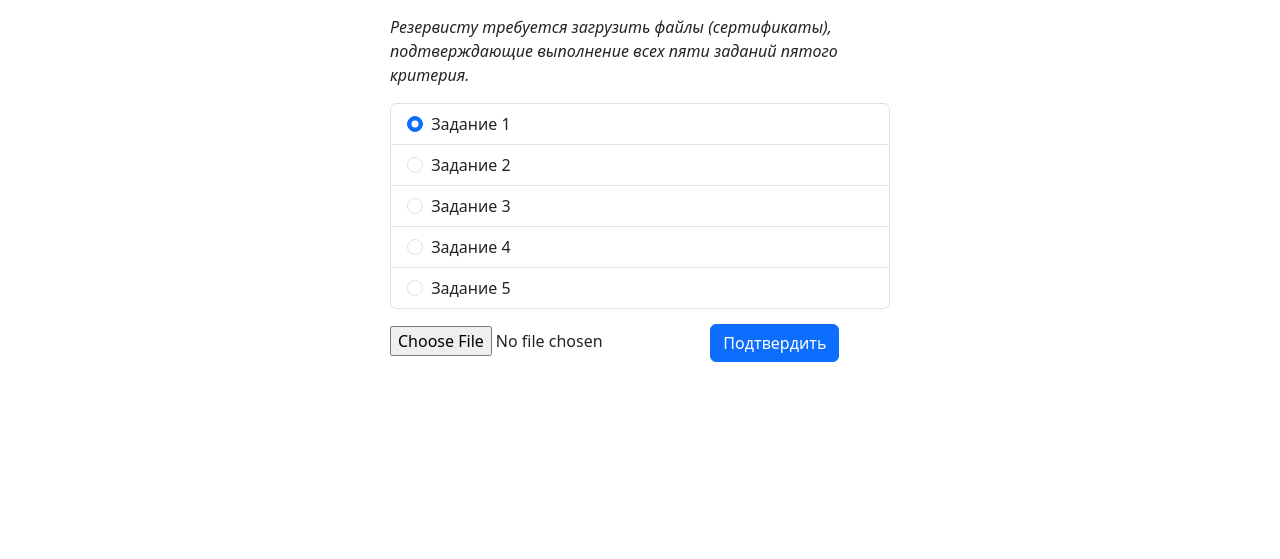
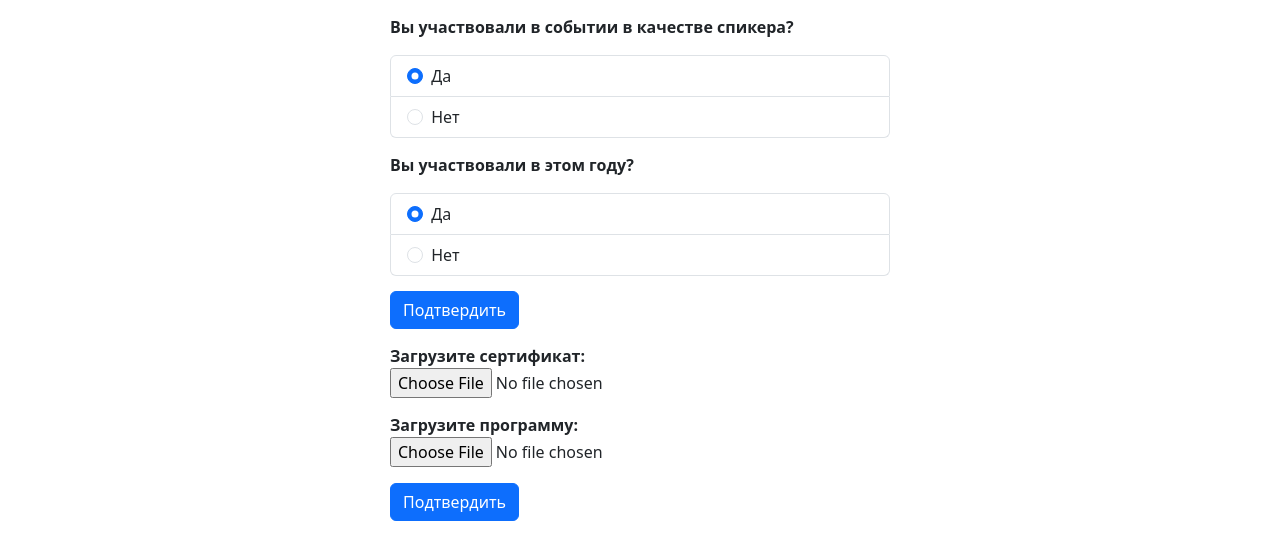
Before and after one commit to iGTsan/hackaton_2023, a plain HTML site: page pages/add_file_user.html in a window 1280 px wide. Shown: the part 215-774 px from the top of the page. Drawn offline with nearby package versions, Linux system fonts and the light colour scheme.

Commit message:
new add_file_user

```diff
--- a/pages/add_file_user.html
+++ b/pages/add_file_user.html
@@ -21,38 +21,45 @@ GLhlTQ8iRABdZLl6O3oVMWSktQOp6b7In1Zl3/Jr59b6EGGoI1aFkw7cmDA6j6gD" crossorigin="a
   </div>
   <div class="body">
     <form id="form_update">
-      <p><em>Резервисту требуется загрузить файлы (сертификаты), подтверждающие выполнение всех пяти заданий пятого критерия.</em></p>
+      <p><b>Вы участвовали в событии в качестве спикера?</b></p>
       <input type="hidden" name="form_id" value="5">
       <div style="margin-bottom: 15px;">
         <div class="list-group">
           <div class="list-group-item">
-            <input class="form-check-input me-1" type="radio" name="listGroupTask" value="1" id="firstTask" checked>
-            <label class="form-check-label" for="firstTask">Задание 1</label>
+            <input class="form-check-input me-1" type="radio" name="listGroupAsk1" value="1" id="firstAsk" checked>
+            <label class="form-check-label" for="firstAsk">Да</label>
           </div>
           <div class="list-group-item">
-            <input class="form-check-input me-1" type="radio" name="listGroupTask" value="2" id="secondTask">
-            <label class="form-check-label" for="secondTask">Задание 2</label>
-          </div>
-          <div class="list-group-item">
-            <input class="form-check-input me-1" type="radio" name="listGroupTask" value="3" id="thirdTask">
-            <label class="form-check-label" for="thirdTask">Задание 3</label>
-          </div>
-          <div class="list-group-item">
-            <input class="form-check-input me-1" type="radio" name="listGroupTask" value="4" id="fourthTask">
-            <label class="form-check-label" for="fourthTask">Задание 4</label>
-          </div>
-          <div class="list-group-item">
-            <input class="form-check-input me-1" type="radio" name="listGroupTask" value="5" id="fifthTask">
-            <label class="form-check-label" for="fifthTask">Задание 5</label>
+            <input class="form-check-input me-1" type="radio" name="listGroupAsk1" value="2" id="secondAsk">
+            <label class="form-check-label" for="secondAsk">Нет</label>
           </div>
         </div>
       </div>
+      <p><b>Вы участвовали в этом году?</b></p>
+      <div style="margin-bottom: 15px;">
+        <div class="list-group">
+          <div class="list-group-item">
+            <input class="form-check-input me-1" type="radio" name="listGroupAsk2" value="1" id="firstAsk" checked>
+            <label class="form-check-label" for="firstAsk">Да</label>
+          </div>
+          <div class="list-group-item">
+            <input class="form-check-input me-1" type="radio" name="listGroupAsk2" value="2" id="secondAsk">
+            <label class="form-check-label" for="secondAsk">Нет</label>
+          </div>
+        </div>
+      </div>
+      <button type="submit" class="btn btn-primary">Подтвердить</button>
+    </form>
+    <form>
       <div class="form-file form-file-lg mb-3">
-        <input type="file" name="file_add" class="form-file-input" id="customFileLg">
-        <label class="form-file-label" for="customFileLg">
-        </label>
-        <button type="submit" class="btn btn-primary">Подтвердить</button>
+        <p class="body"><b>Загрузите сертификат:</b></p>
+        <input type="file" name="file_add1" class="form-file-input" id="customFileLg1">
+        <label class="form-file-label" for="customFileLg1"></label>
+        <p class="body"><b>Загрузите программу:</b></p>
+        <input type="file" name="file_add2" class="form-file-input" id="customFileLg2">
+        <label class="form-file-label" for="customFileLg1"></label>
       </div>
+      <button type="submit" class="btn btn-primary">Подтвердить</button>
     </form>
     </div>
 </body>
```
